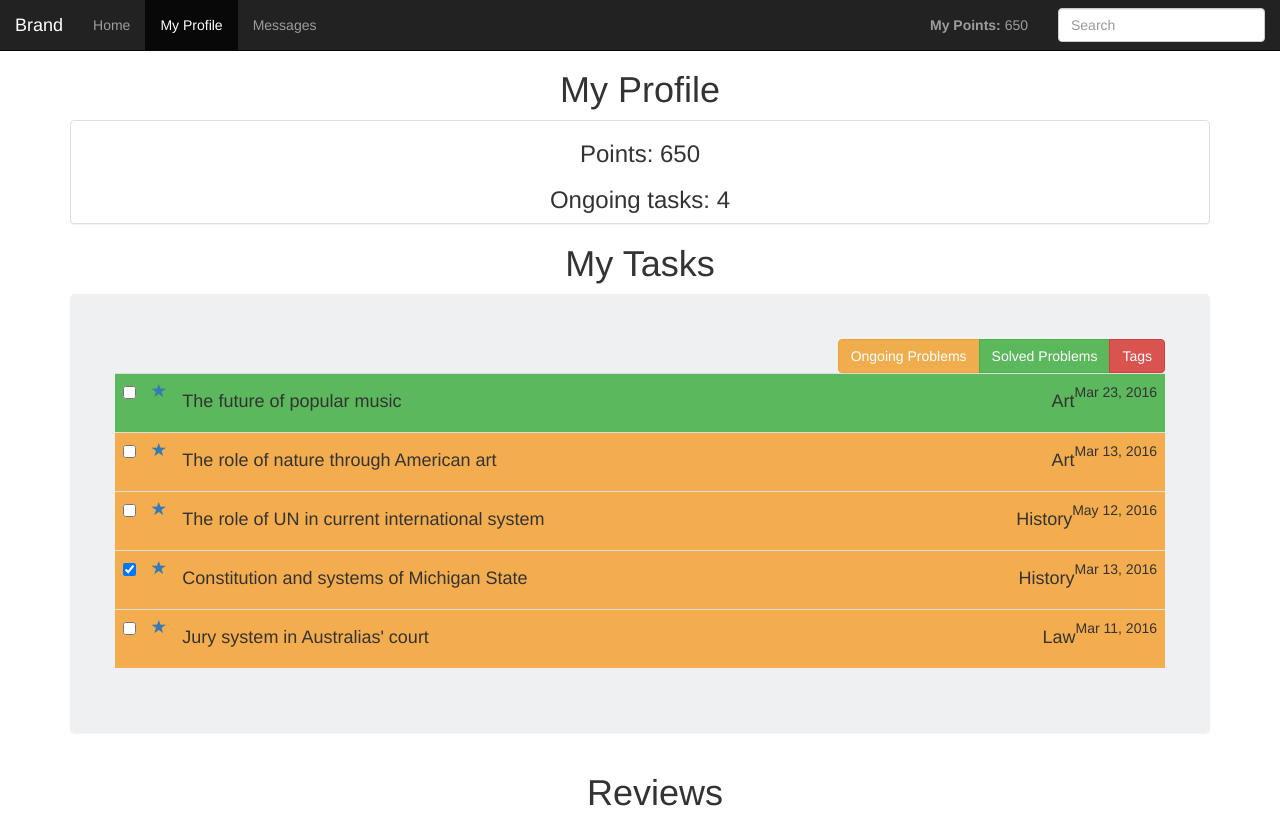
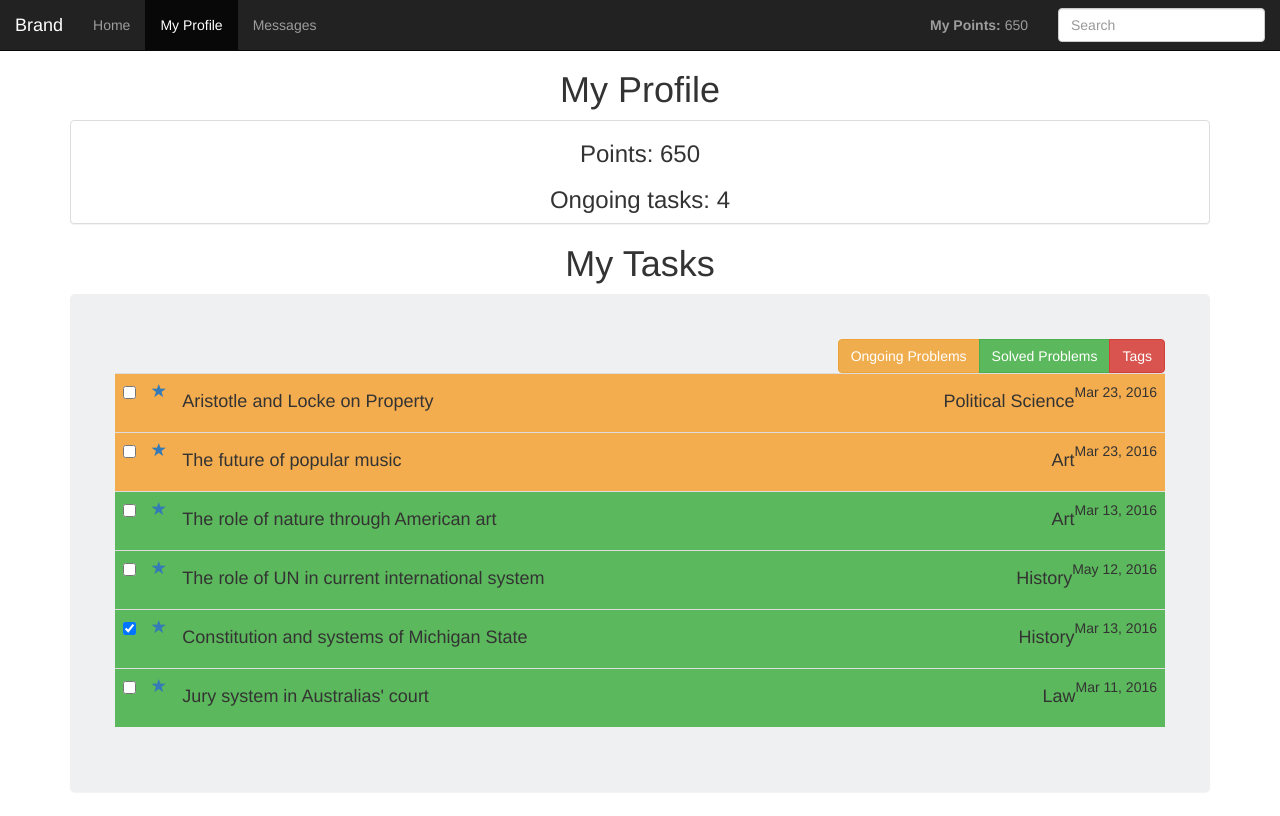
Before and after one commit to shreymahendru/CSC309Project, a plain HTML site: page profile.html in a window 1280 px wide. Shown: the top 816 px of the page. Drawn offline with nearby package versions, Linux system fonts and the light colour scheme.

Commit message:
added some content

```diff
--- a/profile.html
+++ b/profile.html
@@ -154,7 +154,33 @@
               <div class="table-container">
                 <table class="table table-filter">
                   <tbody>
-                    <tr data-status="pagado" class = "solvedProblem">
+                    <tr data-status="pagado" class = "ongoingProblem">
+                      <td>
+                        <div class="ckbox">
+                          <input type="checkbox" id="checkbox1">
+                          <label for="checkbox1"></label>
+                        </div>
+                      </td>
+                      <td>
+                        <a href="javascript:;" class="star">
+                          <i class="glyphicon glyphicon-star"></i>
+                        </a>
+                      </td>
+                      <td>
+                        <div class="media">
+                          <a href="#" class="pull-left">
+                          </a>
+                          <div class="media-body">
+                            <span class="media-meta pull-right">Mar 23, 2016</span>
+                            <h4 class="title">
+                            Aristotle and Locke on Property
+                            <span class="pull-right pagado">Political Science</span>
+                          </h4>
+                          </div>
+                        </div>
+                      </td>
+                    </tr>
+                    <tr data-status="pagado" class = "ongoingProblem">
                       <td>
                         <div class="ckbox">
                           <input type="checkbox" id="checkbox1">
@@ -180,7 +206,7 @@
                         </div>
                       </td>
                     </tr>
-                    <tr data-status="pendiente" class = "ongoingProblem">
+                    <tr data-status="pendiente" class = "solvedProblem">
                       <td>
                         <div class="ckbox">
                           <input type="checkbox" id="checkbox3">
@@ -206,7 +232,7 @@
                         </div>
                       </td>
                     </tr>
-                    <tr data-status="cancelado" class = "ongoingProblem">
+                    <tr data-status="cancelado" class = "solvedProblem">
                       <td>
                         <div class="ckbox">
                           <input type="checkbox" id="checkbox2">
@@ -232,7 +258,7 @@
                         </div>
                       </td>
                     </tr>
-                    <tr data-status="pagado" class="selected ongoingProblem">
+                    <tr data-status="pagado" class="solvedProblem">
                       <td>
                         <div class="ckbox">
                           <input type="checkbox" id="checkbox4" checked>
@@ -258,7 +284,7 @@
                         </div>
                       </td>
                     </tr>
-                    <tr data-status="pendiente" class = "ongoingProblem">
+                    <tr data-status="pendiente" class = "solvedProblem">
                       <td>
                         <div class="ckbox">
                           <input type="checkbox" id="checkbox5">
```
Also changed, not shown: task.html (+2 -2 lines).
